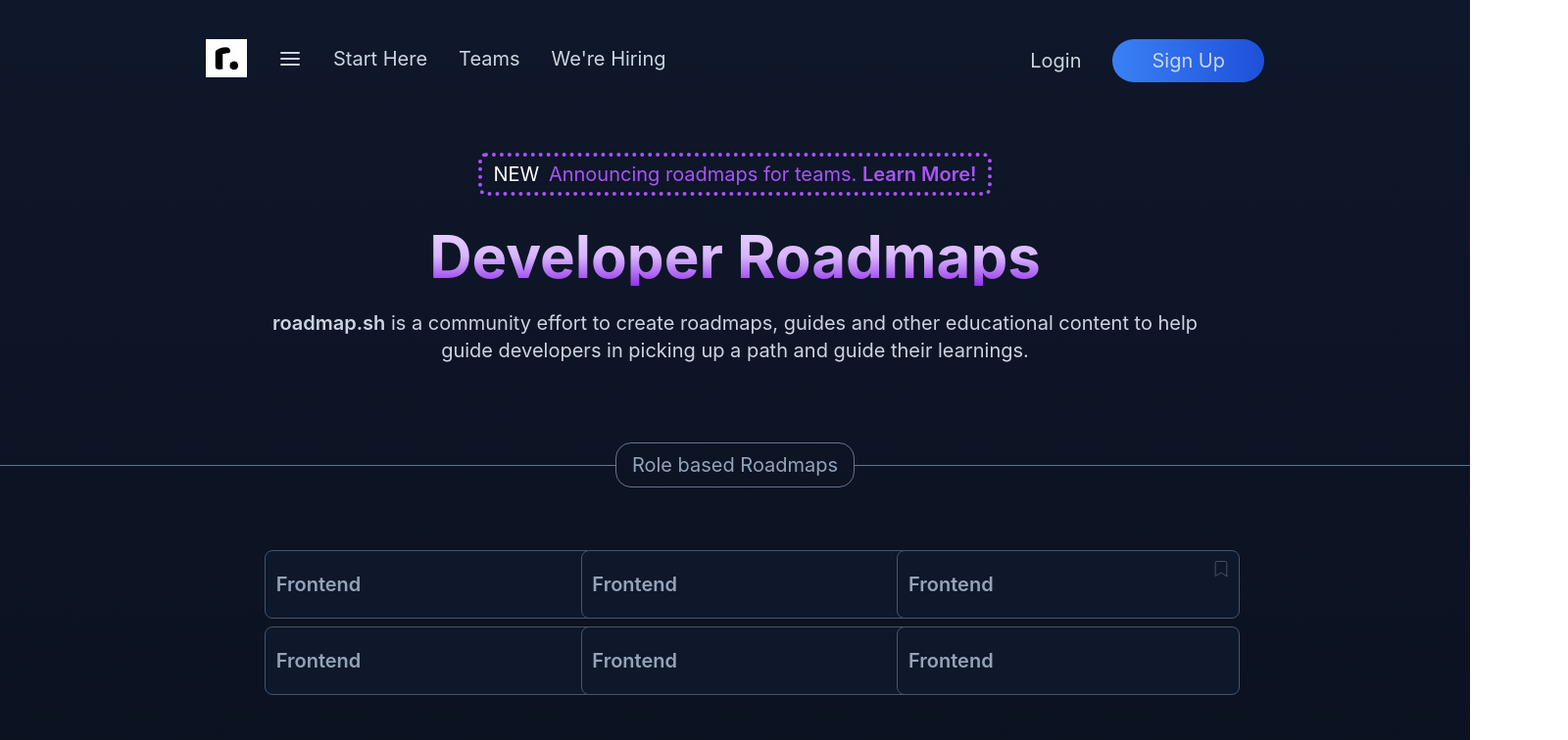
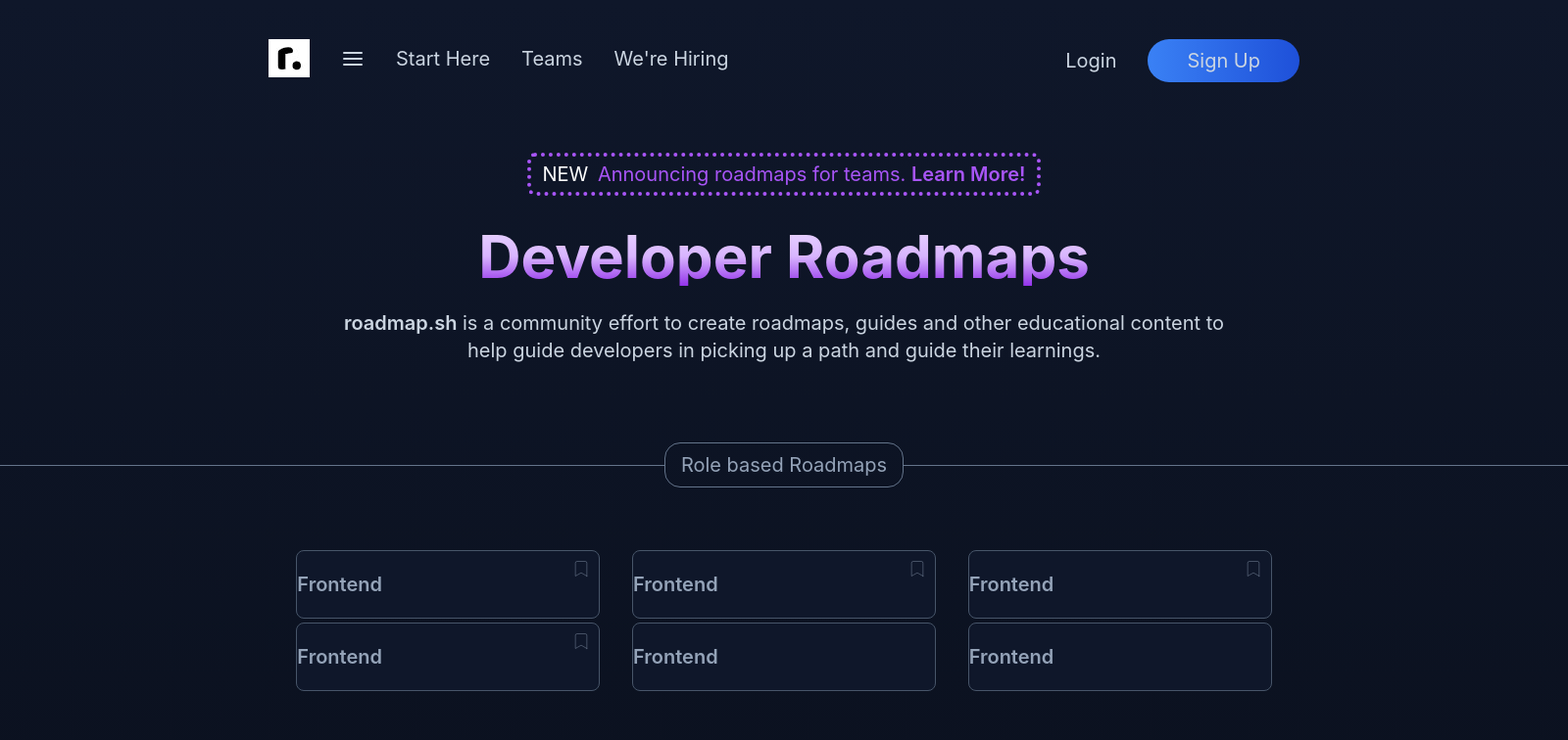
Before and after one commit to rp1405/roadmap.boss, a React (Create React App) app: page / in a window 1280 px wide. Shown: the top 756 px of the page at 98% size, 1600 px wide, since content can reach past the window. Built offline with nearby package versions, Linux system fonts and the light colour scheme.

Commit message:
yuvraj2 commit-1

```diff
--- a/src/Components/ButtonGuides.tsx
+++ b/src/Components/ButtonGuides.tsx
@@ -18,7 +18,7 @@
 
       const handleResize = () => {
         setWindowSize({
-          width: window.innerWidth,
+          width: window.screen.width,
         });
       };
 
@@ -32,7 +32,7 @@
 
     return (
         <div className='py-2 '>
-            <button className='flex pb-2 text-xl justify-between w-full transition-all hover:text-blue-600 hover:pl-4 duration-200'>
+            <button className='flex pb-2 text-md text-left justify-between w-full transition-all hover:text-blue-600 hover:pl-4 duration-200'>
                 <span className=''>{label}</span>
                 {windowSize.width > 750 && <span className='text-lg text-slate-600'>{ isText ? "Textual" : `${numOfMin} Minutes`}</span>}
                 {windowSize.width < 750 && <span>&raquo;</span>}
--- a/src/Components/ButtonRoadMap.tsx
+++ b/src/Components/ButtonRoadMap.tsx
@@ -12,7 +12,7 @@
 
   return (
       <div className=''>
-          <button className='relative bg-headerBgTop border-slate-600 border hover:border-white text-slate-400  py-5 lg:pr-60 md:pr-96 pr-[430px] text-xl font-semibold rounded-lg lg:w-[350px] md:w-[500px] w-[97%]'>
+          <button className='relative bg-headerBgTop border-slate-600 border hover:border-white text-slate-400  py-5 lg:pr-60 md:pr-96 pr-[430px] text-xl font-semibold rounded-lg lg:w-[310px] md:w-[500px] w-[97%]'>
               {label}
 
               {(!bookmarked && showBookmark) && <svg xmlns="http://www.w3.org/2000/svg" width="20" height="20" viewBox="0 0 24 24" fill="none" stroke="currentColor" stroke-width="0.5" stroke-linecap="round" stroke-linejoin="round" className="lucide lucide-bookmark absolute top-0 right-0 text-slate-400 m-2"><path d="m19 21-7-4-7 4V5a2 2 0 0 1 2-2h10a2 2 0 0 1 2 2v16z"/></svg>}
--- a/src/Components/GuidesSection.tsx
+++ b/src/Components/GuidesSection.tsx
@@ -20,7 +20,7 @@
     const {heading,buttons}=props
 
     return (
-        <div className=' py-6  sm:py-12  px-4 md:px-[18%] bg-guideSectionBg ' >
+        <div className=' py-6  sm:py-12  px-2 md:px-[18%] bg-guideSectionBg ' >
             <h1 className='font-bold text-3xl pb-6 sm:text-5xl sm:pb-8'>{heading}</h1>
             <div className='pb-4'>
             {
--- a/src/Components/Header.tsx
+++ b/src/Components/Header.tsx
@@ -1,4 +1,4 @@
-import React from 'react'
+import React,{useState,useEffect} from 'react'
 import logo from '../Images/logo.jpg'
 import { AlignJustify } from 'lucide-react';
 
@@ -7,19 +7,35 @@
 
 const Header = () => {
 
+    const [windowSize, setWindowSize] = useState({
+        width: window.innerWidth,
+      });
+
+      const handleResize = () => {
+        console.log(windowSize.width)
+        setWindowSize({
+          width: window.screen.width,
+        });
+      };
+
+      useEffect(() => {
+        window.addEventListener('resize', handleResize);
+
+        return () => {
+          window.removeEventListener('resize', handleResize);
+        };
+      }, []);
 
 
   return (
 
-
-
-    <div className=' text-white pt-10 flex justify-between align-middle pb-8 px-10 md:px-[14%] w-[1500px]' >
+    <div className=' text-white pt-10 flex justify-between align-middle pb-8 px-4 md:px-[14%] md:w-[1500px] w-[98%]' >
         <div>
             <ul className='flex space-x-8 items-center text-xl font-normal text-slate-300 text-center'>
                 <li className='hover:text-white'>
                     <img src={logo}></img>
                 </li>
-                <li className='hover:text-white'>
+                {windowSize.width>600 && <><li className='hover:text-white'>
                     <AlignJustify/>
                 </li>
                 <li className='hover:text-white'>
@@ -27,7 +43,7 @@
                 </li>
                 <li className='hover:text-white'>
                     Teams
-                </li>
+                </li></>}
                 <li className='hover:text-white'>
                     We're Hiring
                 </li>
@@ -37,14 +53,14 @@
         </div>
 
         <div>
-            <ul className='flex space-x-8 items-center text-xl font-normal text-slate-300'>
+            {windowSize.width>600 ? <ul className='flex space-x-8 items-center text-xl font-normal text-slate-300'>
                 <li className='hover:text-white'>
                     Login
                 </li>
                 <li>
                     <button className='bg-gradient-to-r from-customColor-light to-customColor-dark pl-10 pr-10 pt-2 pb-2 rounded-3xl'>Sign Up</button>
                 </li>
-            </ul>
+            </ul> : <AlignJustify className="mt-2"/>}
         </div>
     </div>
   )
--- a/src/Components/Homepage.tsx
+++ b/src/Components/Homepage.tsx
@@ -144,7 +144,7 @@
   return (
     <div className="w-full">
       <div className="bg-gradient-to-b from-headerBgTop to-headerBgBottom">
-        <div>
+        <div className="flex justify-center">
           <Header />
         </div>
 
--- a/src/Components/RoadmapList.tsx
+++ b/src/Components/RoadmapList.tsx
@@ -24,7 +24,7 @@
 
     return (
 
-        <div className='py-10 text-center'>
+        <div className='py-10 text-center '>
 
             <div className="flex items-center text-white border-solid pb-16 ">
                 <hr className="flex-grow  border-slate-500"/>
@@ -32,9 +32,9 @@
                 <hr className="flex-grow border-slate-500 text-slate-500"/>
             </div>
 
-            <div className= 'px-2 pb-20 lg:px-[18%]'>
+            <div className= 'px-2 pb-20 lg:px-[18%] lg:w-[1600px]'>
 
-                <div className='grid lg:grid-cols-3 grid-cols-1 md:grid-cols-2 lg:gap-2 md:gap-2'>
+                <div className='grid lg:grid-cols-3 grid-cols-1 md:grid-cols-2 lg:gap-1 md:gap-2'>
 
                     {/* {buttonArr} */}
                     {
```
